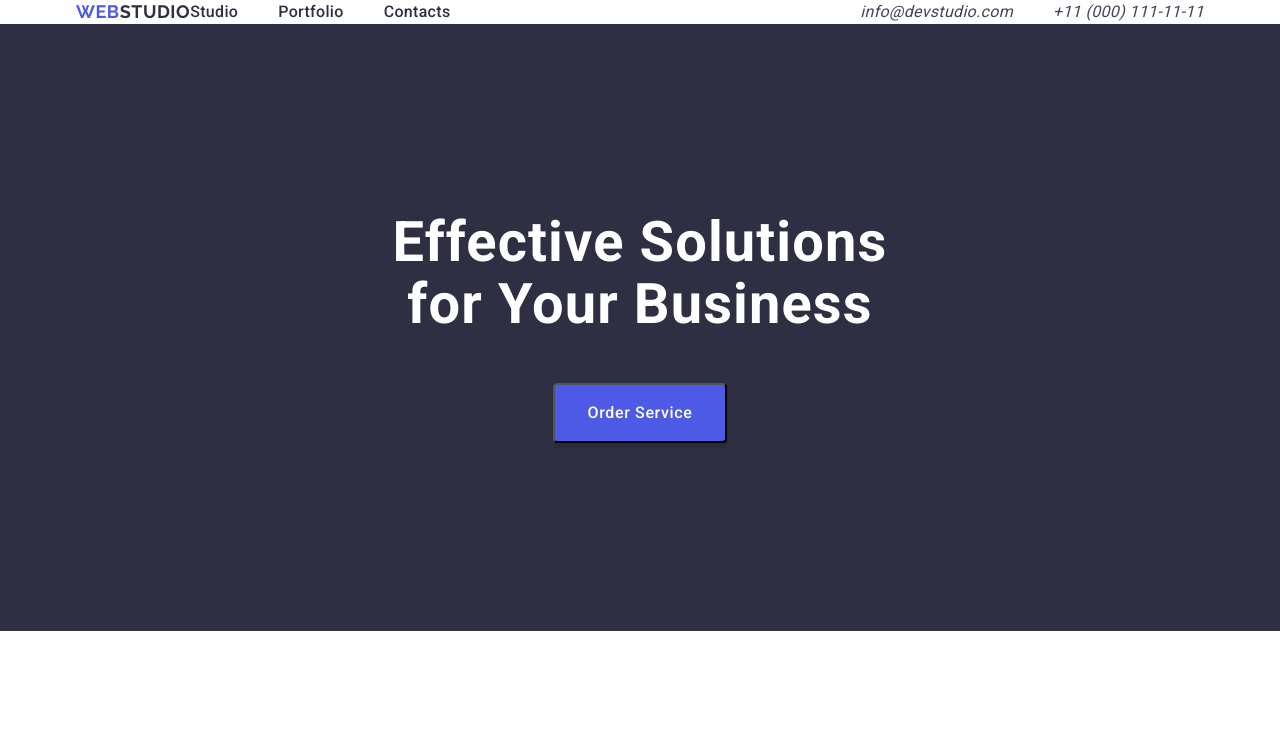
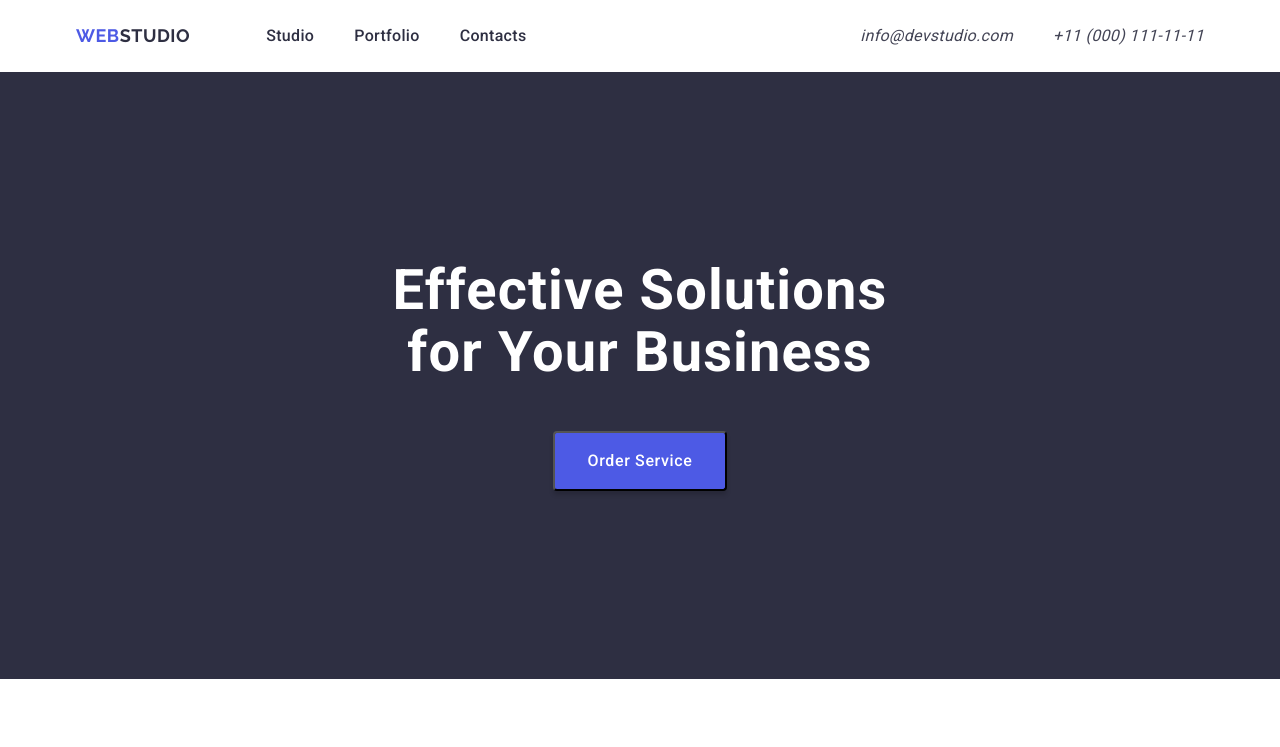
Before and after one commit to Grypis/web-studio-my, a plain HTML site: page index.html in a window 1280 px wide. Shown: the top 747 px of the page. Drawn offline with nearby package versions, Linux system fonts and the light colour scheme.

Commit message:
fix-header

```diff
--- a/css/style.css
+++ b/css/style.css
@@ -72,6 +72,7 @@ address {
     align-items: center;
 }
 .logo-header {
+    margin-right: 76px;
     font-family: "Raleway", sans-serif;
 font-weight: 700;
 font-size: 18px;
@@ -90,6 +91,7 @@ color: #2e2f42;
 .page-item-menu-header {
 }
 .page-link-header {
+    display: block;
     padding-top: 24px;
     padding-bottom: 24px;
     font-weight: 500;
@@ -114,6 +116,9 @@ transition: color 250ms linear;
 .item-menu-address-header {
 }
 .page-address-link-header {
+    display: block;
+    padding-top: 24px;
+    padding-bottom: 24px;
     font-weight: 400;
 font-size: 16px;
 line-height: 1.5;
```
